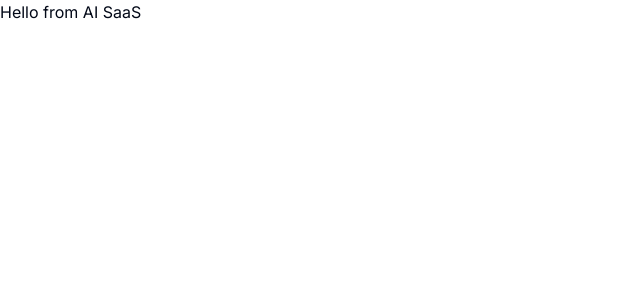
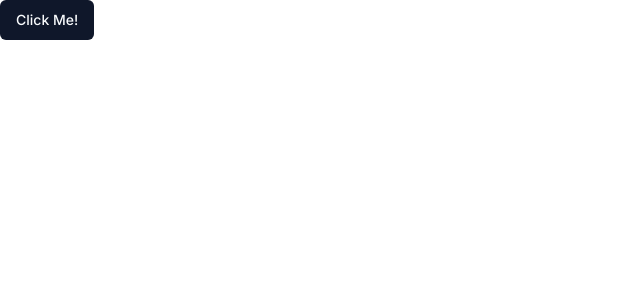
Before and after one commit to d-ngnr/ai-saas, a Next.js app: page / in a window 1280 px wide. Shown: the top 300 px of the page, without its empty margins (0-640 px from the left). Built offline with nearby package versions, Linux system fonts and the light colour scheme.

Commit message:
Add shadcn button to page

```diff
--- a/app/page.tsx
+++ b/app/page.tsx
@@ -1,5 +1,5 @@
-import Image from "next/image";
+import { Button } from "@/components/ui/button";
 
 export default function Home() {
-  return <p>Hello from AI SaaS</p>;
+  return <Button>Click Me!</Button>;
 }
--- /dev/null
+++ b/components/ui/button.tsx
@@ -0,0 +1,56 @@
+import * as React from "react"
+import { Slot } from "@radix-ui/react-slot"
+import { cva, type VariantProps } from "class-variance-authority"
+
+import { cn } from "@/lib/utils"
+
+const buttonVariants = cva(
+  "inline-flex items-center justify-center whitespace-nowrap rounded-md text-sm font-medium ring-offset-background transition-colors focus-visible:outline-none focus-visible:ring-2 focus-visible:ring-ring focus-visible:ring-offset-2 disabled:pointer-events-none disabled:opacity-50",
+  {
+    variants: {
+      variant: {
+        default: "bg-primary text-primary-foreground hover:bg-primary/90",
+        destructive:
+          "bg-destructive text-destructive-foreground hover:bg-destructive/90",
+        outline:
+          "border border-input bg-background hover:bg-accent hover:text-accent-foreground",
+        secondary:
+          "bg-secondary text-secondary-foreground hover:bg-secondary/80",
+        ghost: "hover:bg-accent hover:text-accent-foreground",
+        link: "text-primary underline-offset-4 hover:underline",
+      },
+      size: {
+        default: "h-10 px-4 py-2",
+        sm: "h-9 rounded-md px-3",
+        lg: "h-11 rounded-md px-8",
+        icon: "h-10 w-10",
+      },
+    },
+    defaultVariants: {
+      variant: "default",
+      size: "default",
+    },
+  }
+)
+
+export interface ButtonProps
+  extends React.ButtonHTMLAttributes<HTMLButtonElement>,
+    VariantProps<typeof buttonVariants> {
+  asChild?: boolean
+}
+
+const Button = React.forwardRef<HTMLButtonElement, ButtonProps>(
+  ({ className, variant, size, asChild = false, ...props }, ref) => {
+    const Comp = asChild ? Slot : "button"
+    return (
+      <Comp
+        className={cn(buttonVariants({ variant, size, className }))}
+        ref={ref}
+        {...props}
+      />
+    )
+  }
+)
+Button.displayName = "Button"
+
+export { Button, buttonVariants }
--- a/package.json
+++ b/package.json
@@ -9,6 +9,7 @@
     "lint": "next lint"
   },
   "dependencies": {
+    "@radix-ui/react-slot": "^1.0.2",
     "class-variance-authority": "^0.7.0",
     "clsx": "^2.1.1",
     "lucide-react": "^0.379.0",
```
Also changed, not shown: 1 other file (tests, documents, lock files or other folders).
